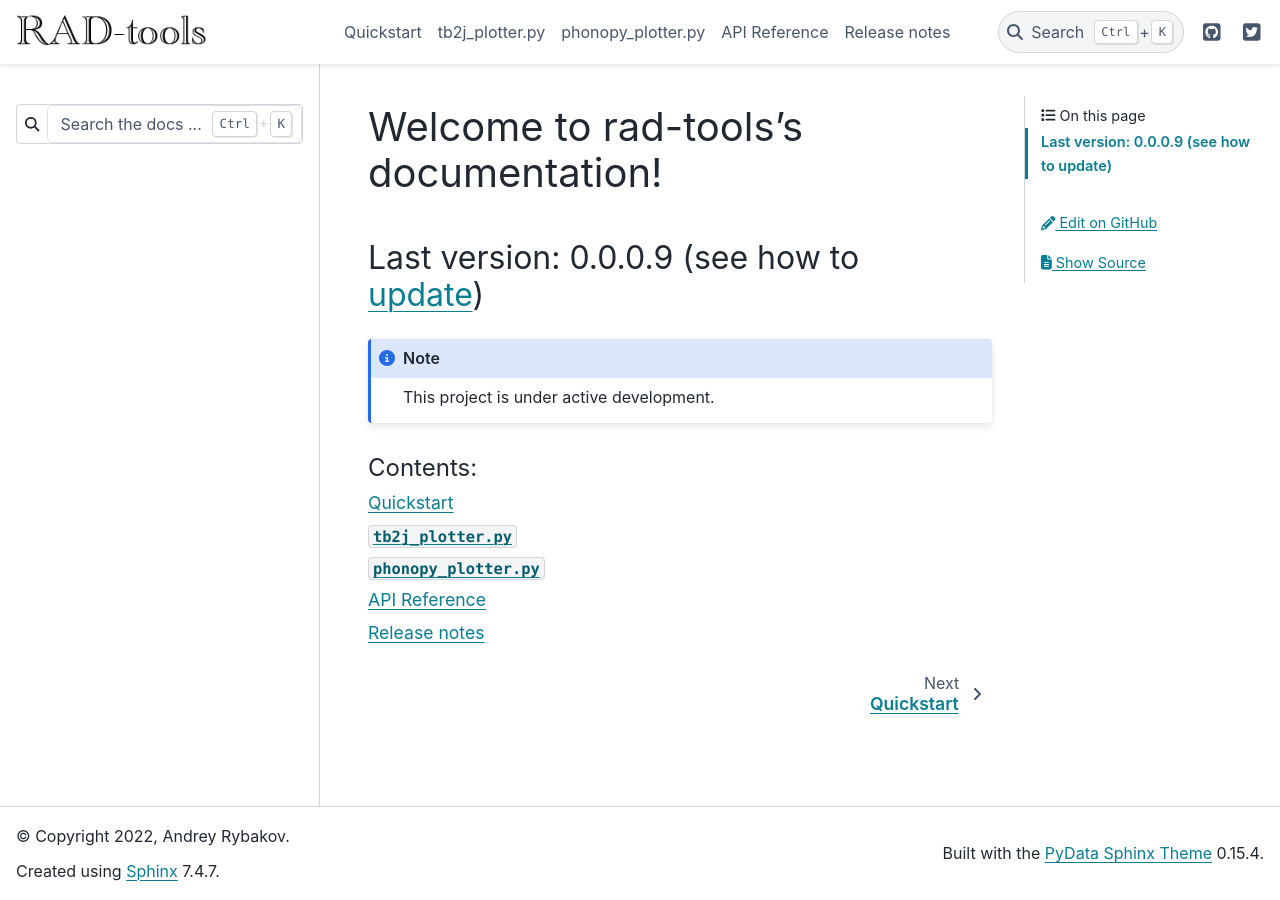
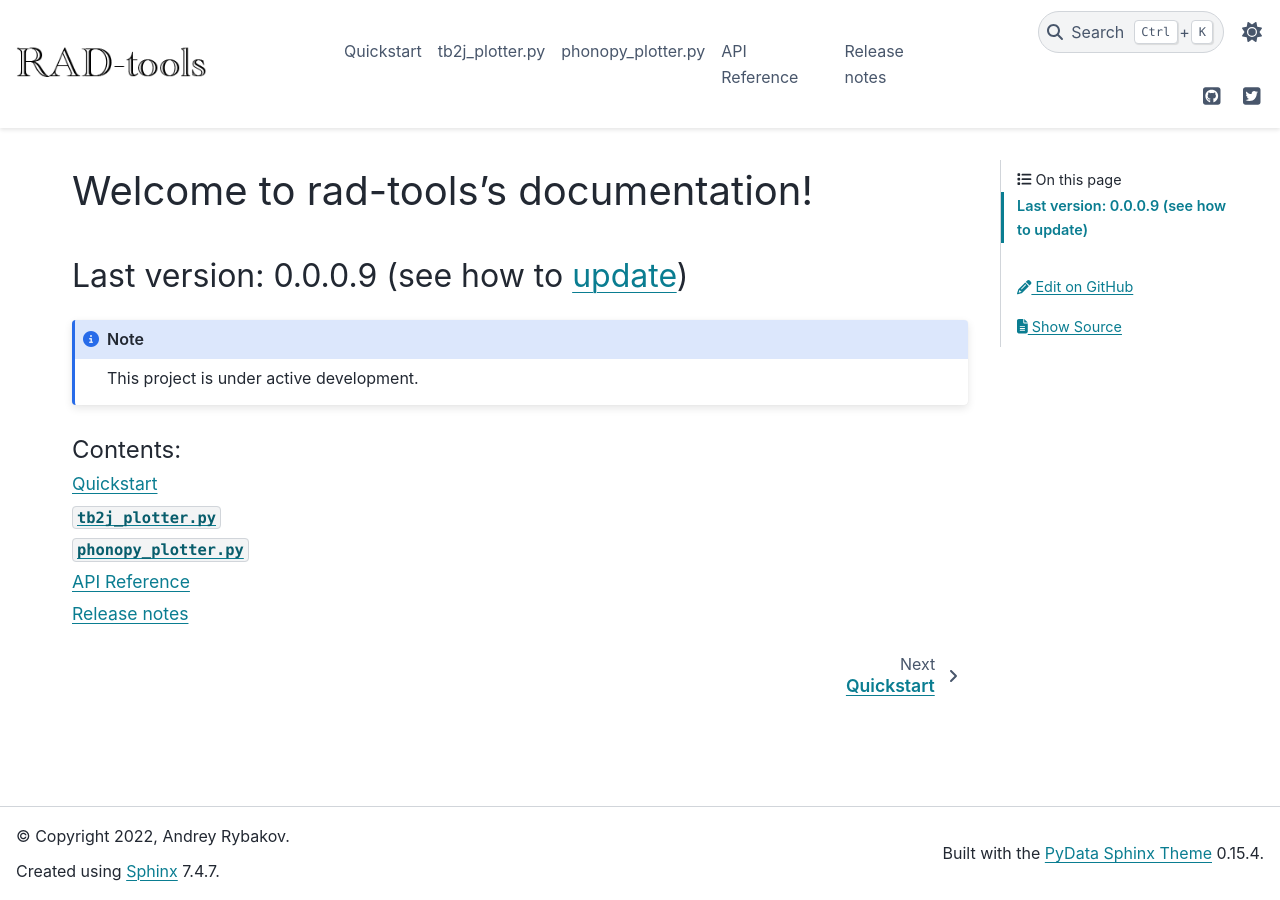
Before and after one commit to adrybakov/rad-tools, a Sphinx documentation site: the page built from docs/source/index.rst, in a window 1280 px wide. Built offline with Sphinx 7.4.7 and the PyData theme 0.15.4, drawn with Linux system fonts in a browser that asks for light colours.

Commit message:
Update docs theme

```diff
--- a/docs/source/conf.py
+++ b/docs/source/conf.py
@@ -55,11 +55,11 @@ html_theme_options = {
     "twitter_url": "https://twitter.com/adrybakov",
     "show_nav_level": 2,
     "use_edit_page_button": True,
-    "navbar_end": ["navbar-icon-links.html"]
+    "navbar_end": ["theme-switcher.html", "navbar-icon-links.html"]
 }
 
 html_context = {
-    # "default_mode": "light",
+    "default_mode": "light",
     "display_github": True,  # Integrate GitHub
     "github_user": "adrybakov",  # Username
     "github_repo": "rad-tools",  # Repo name
@@ -68,9 +68,6 @@ html_context = {
     'docsearch_disabled': False,
 }
 
-html_sidebars = {
-    "**": ["search-field.html"]
-}
 
 # Custom variables with access from .rst files
 variables_to_export = [
```
